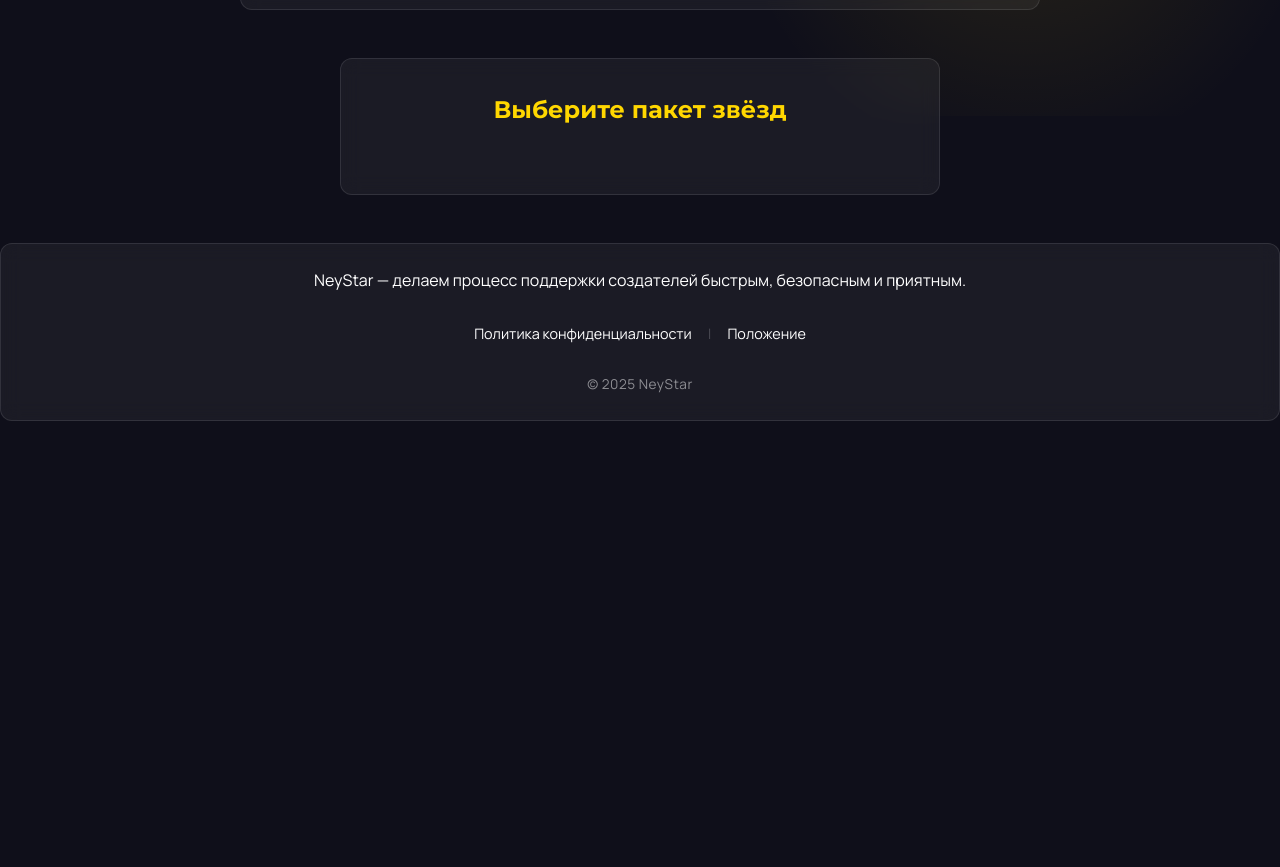
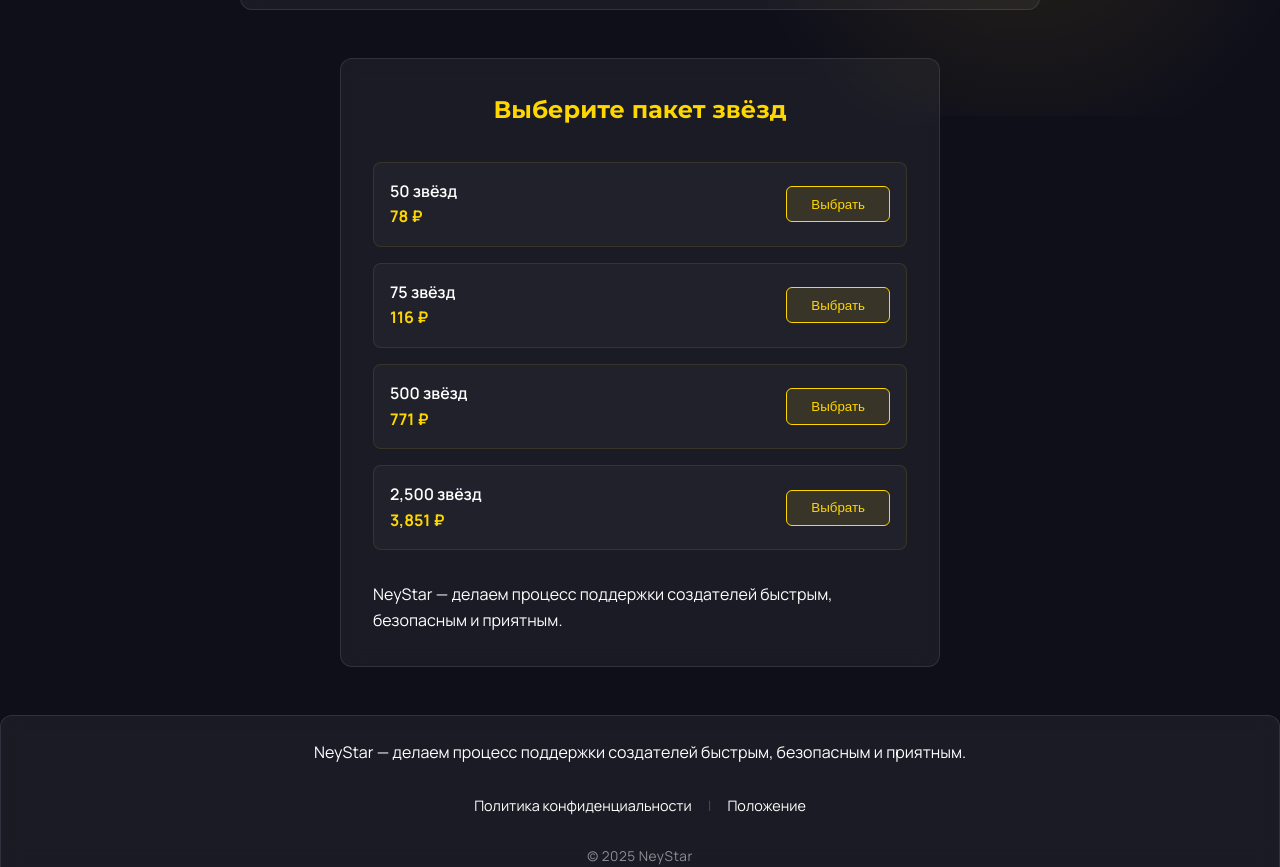
Before and after one commit to dimkabrk/neystars, a plain HTML site: page index.html in a window 1280 px wide. Shown: the part 684-1551 px from the top of the page. Before the commit the page ends 1105 px from the top, so only its background shows below. Drawn offline with Linux system fonts and the light colour scheme.

Commit message:
Update index.html

```diff
--- a/index.html
+++ b/index.html
@@ -32,14 +32,58 @@
             </div>
         </section>
 
-        <!-- Остальные секции остаются без изменений -->
+       <section id="purchase" class="purchase-section glass">
+    <h2>Выберите пакет звёзд</h2>
 
-        <section id="purchase" class="purchase-section glass">
-            <h2>Выберите пакет звёзд</h2>
+    <div class="package-list">
+        <div class="package-item">
+            <div class="package-info">
+                <span class="stars-count">50 звёзд</span>
+                <span class="stars-price">78 ₽</span>
+            </div>
+            <button class="buy-btn" data-stars="50" data-price="78">Выбрать</button>
+        </div>
 
-            <div class="package-list">
-                <!-- Пакеты остаются без изменений -->
+        <div class="package-item">
+            <div class="package-info">
+                <span class="stars-count">75 звёзд</span>
+                <span class="stars-price">116 ₽</span>
             </div>
+            <button class="buy-btn" data-stars="75" data-price="116">Выбрать</button>
+        </div>
+
+        <div class="package-item">
+            <div class="package-info">
+                <span class="stars-count">500 звёзд</span>
+                <span class="stars-price">771 ₽</span>
+            </div>
+            <button class="buy-btn" data-stars="500" data-price="771">Выбрать</button>
+        </div>
+
+        <div class="package-item">
+            <div class="package-info">
+                <span class="stars-count">2,500 звёзд</span>
+                <span class="stars-price">3,851 ₽</span>
+            </div>
+            <button class="buy-btn" data-stars="2500" data-price="3851">Выбрать</button>
+        </div>
+    </div>
+
+    <p class="footer-note">NeyStar — делаем процесс поддержки создателей быстрым, безопасным и приятным.</p>
+
+    <div class="order-form glass" id="orderForm" style="display: none;">
+        <h3>Оформление заказа</h3>
+        <form id="purchaseForm">
+            <div class="form-group">
+                <label for="username">Ваш Telegram @username</label>
+                <input type="text" id="username" required placeholder="@username">
+                <div class="error-message" id="usernameError"></div>
+            </div>
+            <div class="selected-package" id="selectedPackage"></div>
+            <button type="submit" class="payment-btn">Перейти к оплате</button>
+        </form>
+    </div>
+</section>
 
             <div class="order-form glass" id="orderForm" style="display: none;">
                 <h3>Оформление заказа</h3>
```
